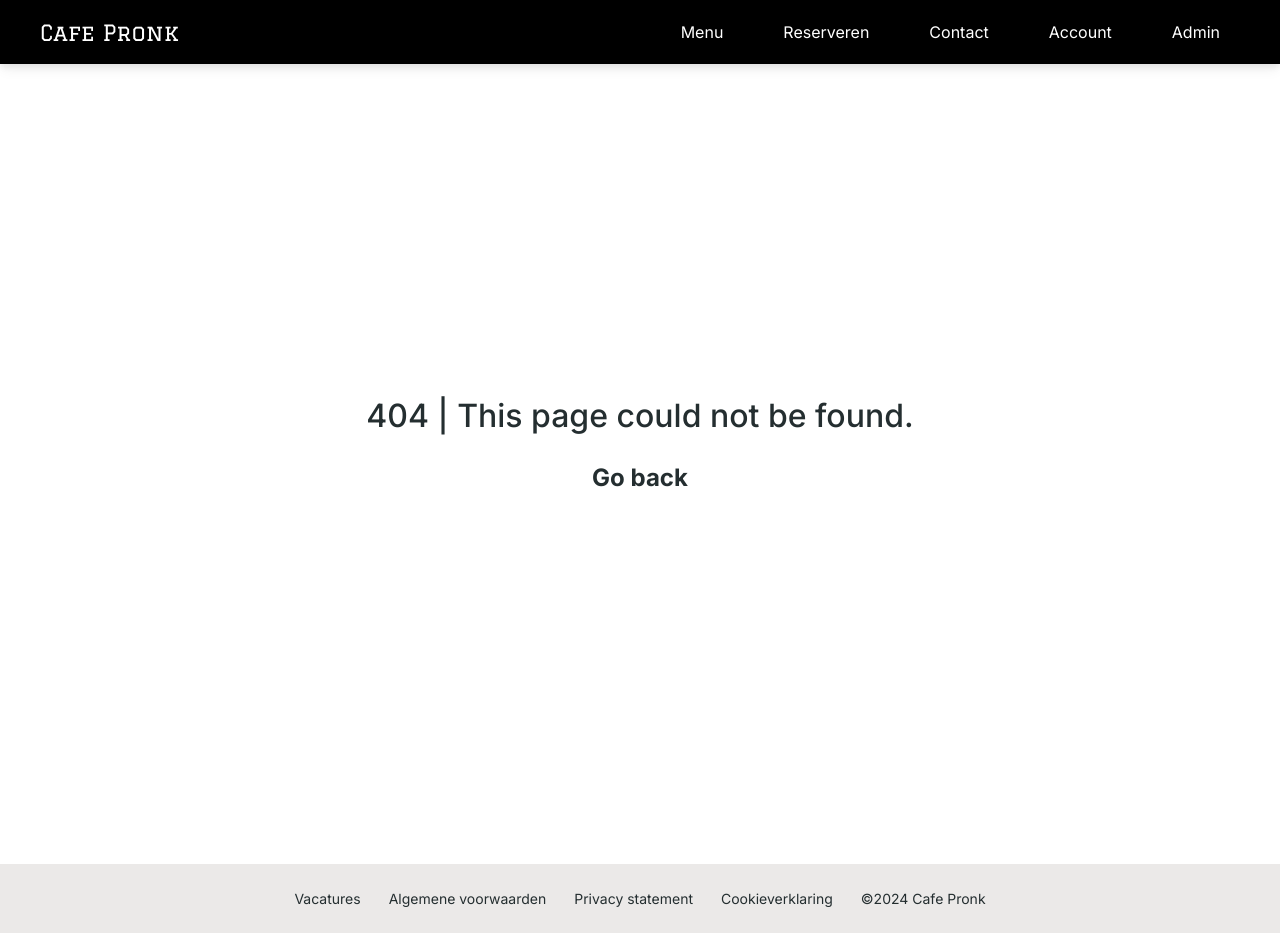
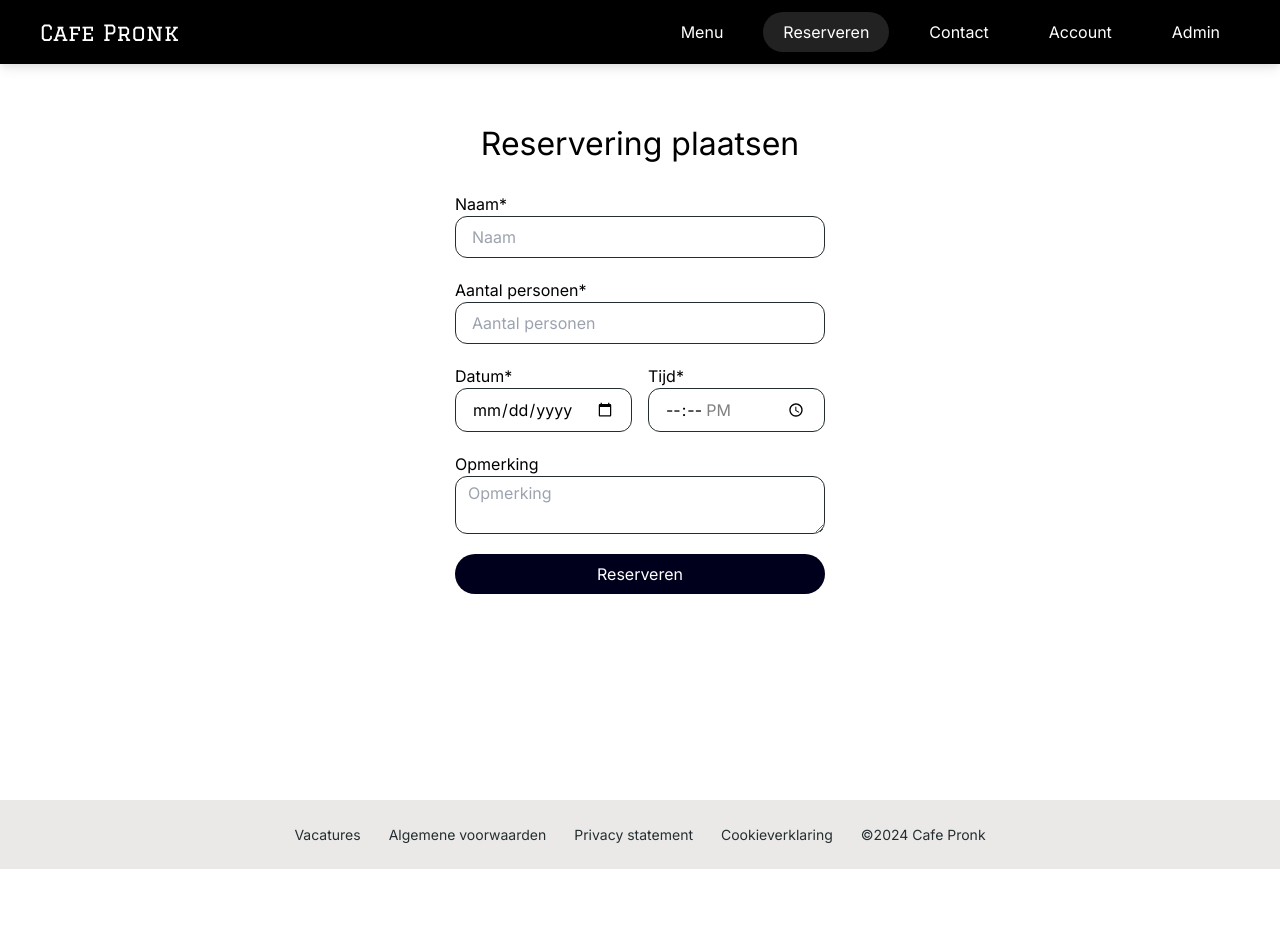
Before and after one commit to Rutger505/cafe-pronk-frontend, a Next.js app: page /reservations in a window 1280 px wide. Before the commit this address had no page. After the commit the page ends 869 px from the top, so only its background shows below. Built offline with nearby package versions, Linux system fonts and the light colour scheme.

Commit message:
Rename reserveren -> reservations and fix contact page name

```diff
--- a/src/app/contact/page.tsx
+++ b/src/app/contact/page.tsx
@@ -2,7 +2,7 @@
 
 import { useState } from "react";
 
-export default function Reserveren() {
+export default function Contact() {
   const [formMessage, setFormMessage] = useState<string>("");
 
   function onFormSubmit(event: React.FormEvent<HTMLFormElement>) {
--- a/src/app/reserveren/page.tsx
+++ b/src/app/reservations/page.tsx
@@ -2,7 +2,7 @@
 
 import { useState } from "react";
 
-export default function Reserveren() {
+export default function Reservations() {
   const [formMessage, setFormMessage] = useState<string>("");
 
   function onFormSubmit(event: React.FormEvent<HTMLFormElement>) {
--- a/src/components/header/Header.tsx
+++ b/src/components/header/Header.tsx
@@ -19,7 +19,7 @@ export default function Header() {
 
       <div className={"flex items-center gap-x-5"}>
         <HeaderLink href={"/menu"}>Menu</HeaderLink>
-        <HeaderLink href={"/reserveren"}>Reserveren</HeaderLink>
+        <HeaderLink href={"/reservations"}>Reserveren</HeaderLink>
         <HeaderLink href={"/contact"}>Contact</HeaderLink>
         <HeaderLink href={"/account"}>Account</HeaderLink>
         <HeaderLink href={"/admin"}>Admin</HeaderLink>
```
